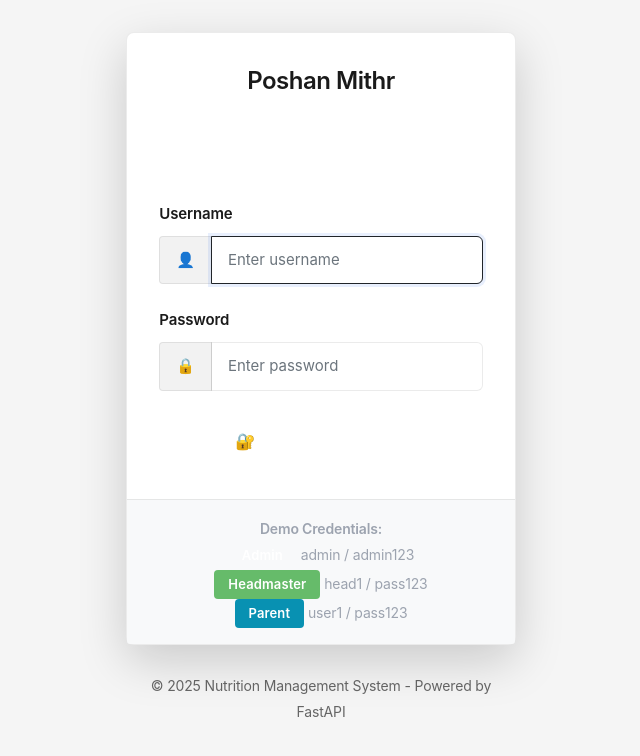
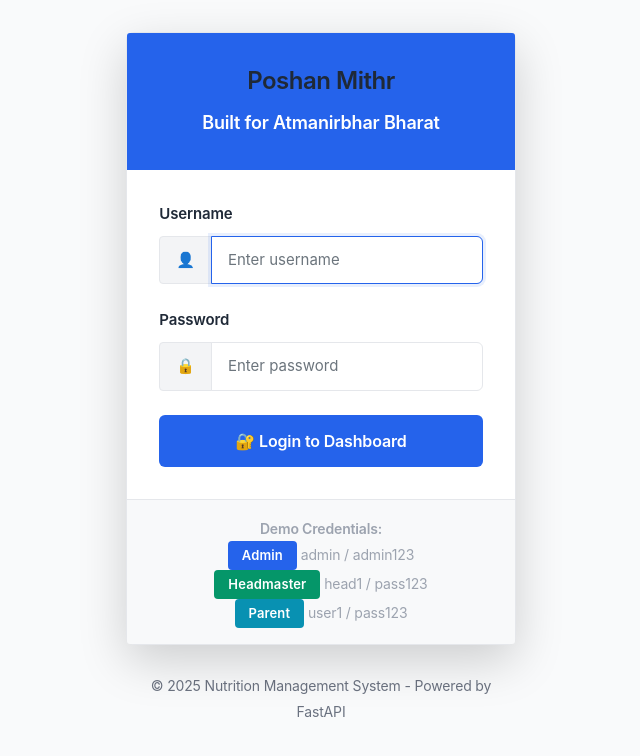
Before and after one commit to AmoghPuthanikar/Poshan_mithr, a FastAPI app: page / in a window 1280 px wide. Shown: the top 756 px of the page, without its empty margins (319-959 px from the left). Run offline with FastAPI, Linux system fonts and the light colour scheme.

Commit message:
Update style.css

```diff
--- a/app/static/css/style.css
+++ b/app/static/css/style.css
@@ -3,37 +3,18 @@
 
 /* ========== CSS RESET & BASE ========== */
 :root {
-    /* === Primary Brand Colors === */
-    --primary-orange: #ff6b35;   /* main brand orange */
-    --primary-orange-dark: #ff5722; /* deeper shade for hover/gradients */
-    --accent-green: #66bb6a;     /* soft accent green */
-    --accent-green-dark: #4caf50; /* darker green tone */
-
-    /* === Neutral Palette === */
-    --text-dark: #1a1a1a;        /* main text */
-    --text-medium: #4a4a4a;      /* navbar/text content */
-    --text-light: #666;          /* subtitles / muted text */
-    --text-muted: #9ca3af;       /* placeholder / secondary text */
-
-    /* === Backgrounds === */
+    --primary-blue: #2563eb;
+    --primary-dark: #1e40af;
+    --accent-green: #059669;
+    --accent-dark: #047857;
+    --text-dark: #1f2937;
+    --text-light: #6b7280;
+    --text-muted: #9ca3af;
+    --bg-gray: #f9fafb;
     --bg-white: #ffffff;
-    --bg-light: #fafafa;         /* section backgrounds */
-    --bg-gray: #f5f5f5;          /* light neutral background */
-    --bg-dark: #1a1a1a;          /* footer / dark section */
-
-    /* === Borders === */
-    --border-light: rgba(0, 0, 0, 0.05);
-    --border-gray: rgba(0, 0, 0, 0.08);
-
-    /* === Shadows === */
-    --shadow-orange: 0 10px 40px rgba(255, 107, 53, 0.25);
-    --shadow-orange-hover: 0 15px 50px rgba(255, 107, 53, 0.35);
-
-    /* === Gradients === */
-    --gradient-primary: linear-gradient(135deg, var(--primary-orange) 0%, var(--primary-orange-dark) 100%);
-    --gradient-accent: linear-gradient(135deg, var(--primary-orange) 0%, var(--accent-green) 100%);
+    --border-gray: #e5e7eb;
+    --border-light: #f3f4f6;
 }
-
 
 * {
     margin: 0;
```
